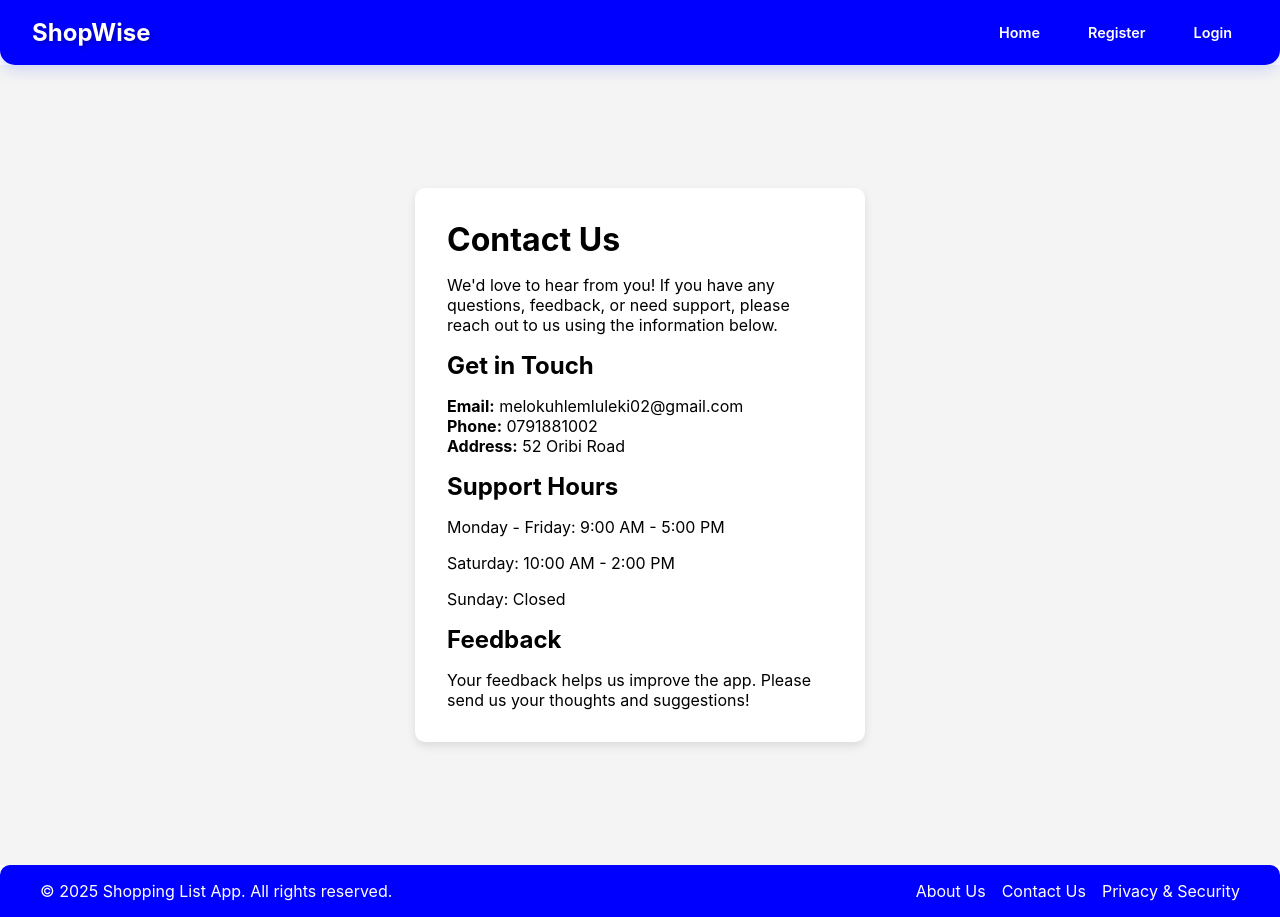
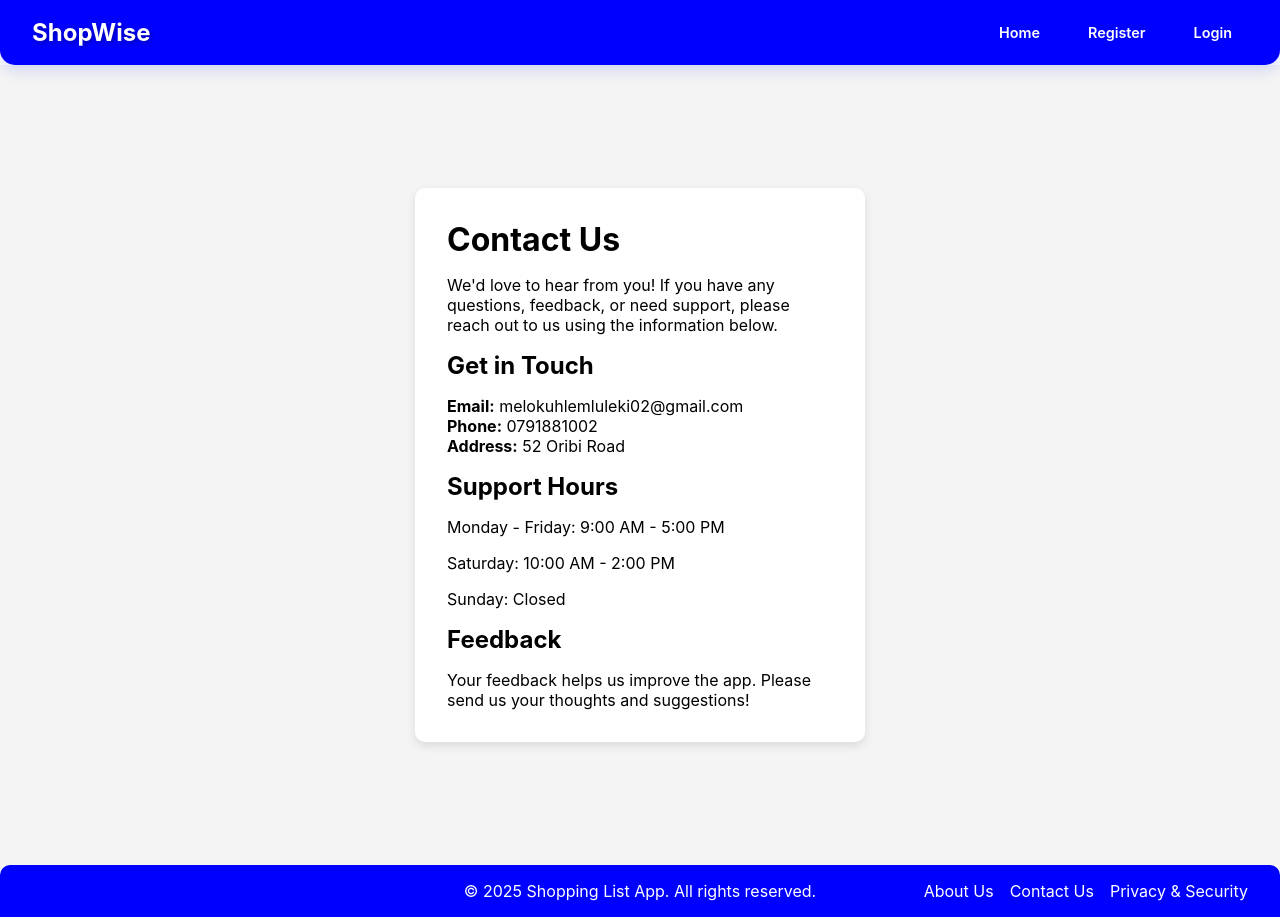
Before and after one commit to Mluleki23/Task-5-Shopping-List-App-, a React (Vite) app: page /contact in a window 1280 px wide. Built offline with nearby package versions, Linux system fonts and the light colour scheme.

Commit message:
feat: add footer navigation links and improve app structure

```diff
--- a/src/App.css
+++ b/src/App.css
@@ -65,6 +65,30 @@ body {
   text-align: center;
   margin-top: auto;
   border-radius: 10px 10px 0 0;
+  position: relative;
+}
+
+.footer-right {
+  position: absolute;
+  right: 2rem;
+  top: 50%;
+  transform: translateY(-50%);
+}
+
+.footer-links {
+  display: flex;
+  gap: 1rem;
+}
+
+.footer-links a {
+  color: white;
+  text-decoration: none;
+  transition: opacity 0.3s;
+}
+
+.footer-links a:hover {
+  opacity: 0.8;
+  text-decoration: underline;
 }
 
 .footer-content {
--- a/src/component/Footer.tsx
+++ b/src/component/Footer.tsx
@@ -3,8 +3,8 @@ import "../App.css";
 export default function Footer() {
   return (
     <footer className="footer">
-      <div className="footer-content">
-        <p>&copy; 2025 Shopping List App. All rights reserved.</p>
+      <p>&copy; 2025 Shopping List App. All rights reserved.</p>
+      <div className="footer-right">
         <div className="footer-links">
           <a href="/about">About Us</a>
           <a href="/contact">Contact Us</a>
```
